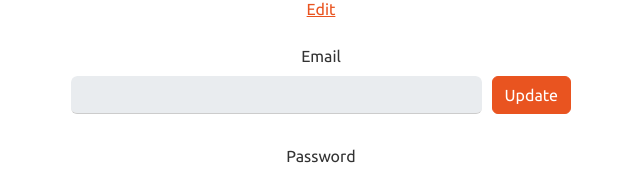
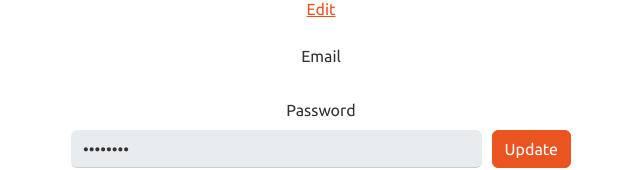
Before and after one commit to agiledev-students-spring2023/final-project-willeats, a React (Create React App) app in the folder front-end/: page /Profile-C in a window 1280 px wide. Shown: the part 251-421 px from the top of the page, without its empty margins (319-959 px from the left). Built offline with nearby package versions, Linux system fonts and the light colour scheme; no server answers; sample sign-in values are in the browser's storage.

Commit message:
update email

```diff
--- a/front-end/src/components/profile/EditEmail.js
+++ b/front-end/src/components/profile/EditEmail.js
@@ -71,8 +71,9 @@ function EditEmail(props) {
       <label htmlFor="editemail" className="mb-2">
         Email
       </label>
-      <div className="d-flex">
-        <input
+      <div className="">
+        <h2 className='text-center fw-bold'>{email}</h2>
+        {/* <input
           type="email"
           id="editemail"
           className="form-control input-border"
@@ -85,11 +86,11 @@ function EditEmail(props) {
           onClick={isEmailEditable ? saveEmail : toggleEmailEditable}
         >
           {isEmailEditable ? 'Save' : 'Update'}
-        </button>
+        </button> */}
       </div>
-      {showEmailValidation && (
+      {/* {showEmailValidation && (
         <p className="text-danger">{emailValidationMessage}</p>
-      )}
+      )} */}
     </div>
   );
 }
```
